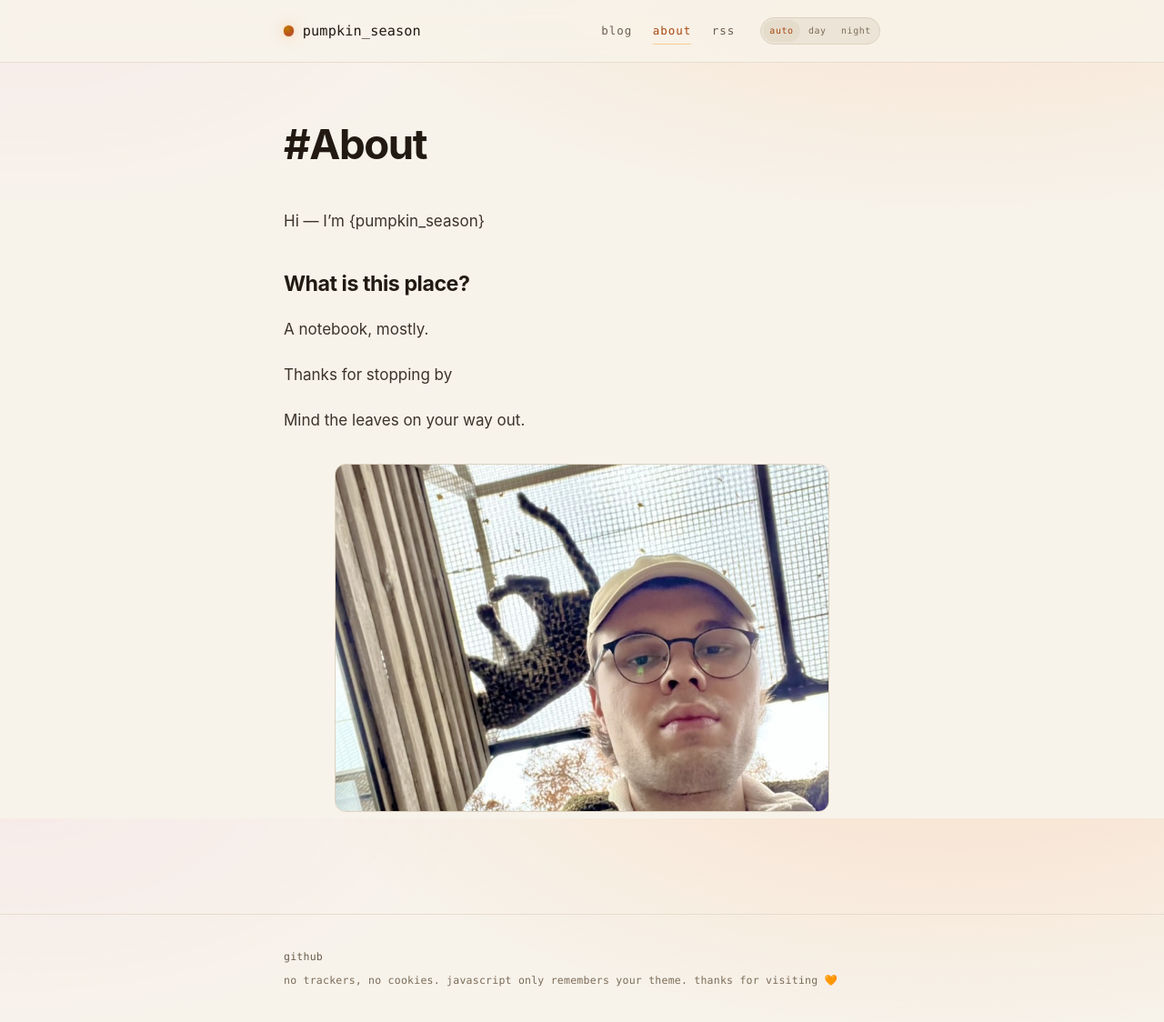
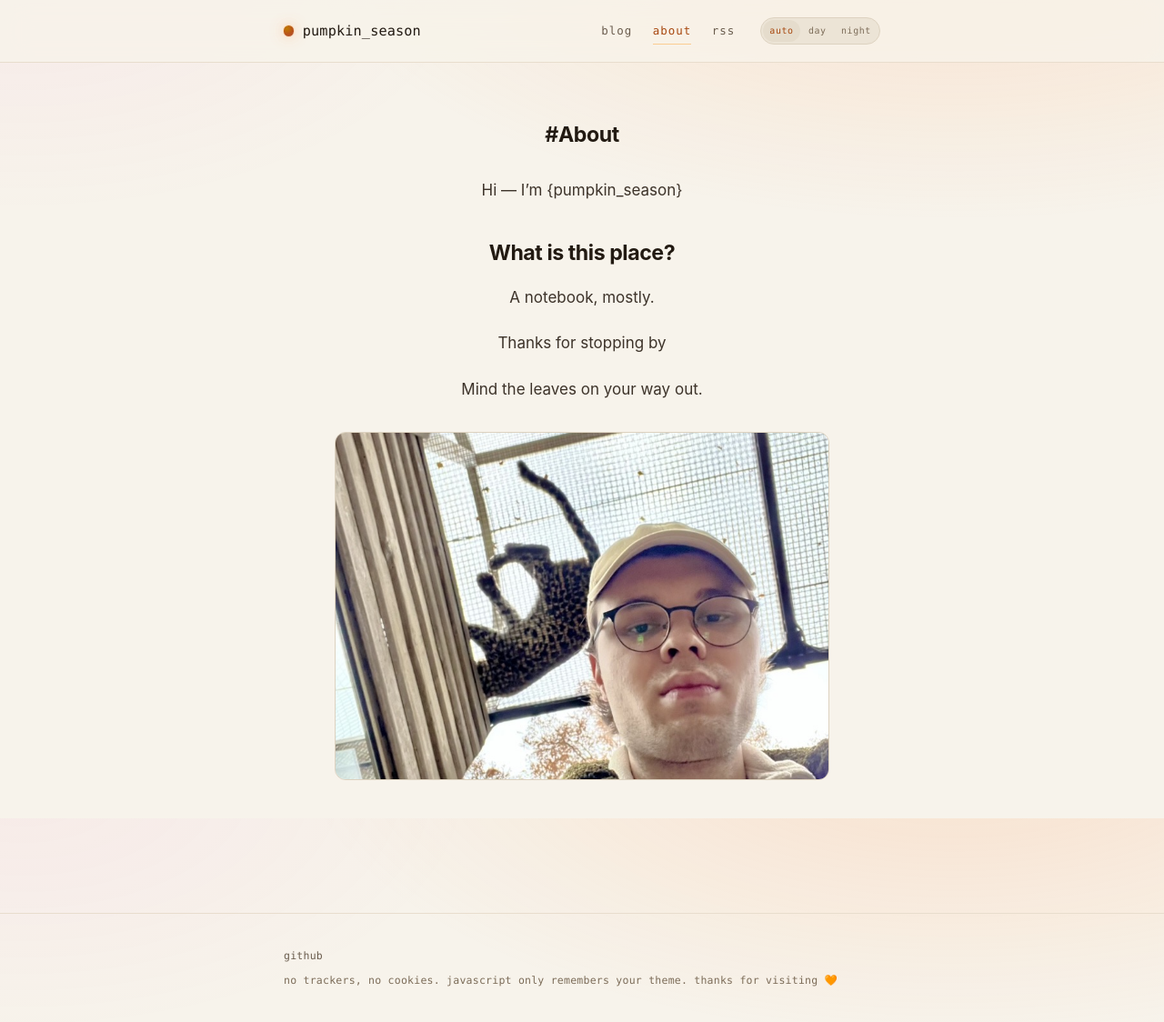
Before and after one commit to PumpkinSeason/my-blog, a Jekyll site: the page built from about.md, in a window 1280 px wide and 1136 px high. Shown: the top 1124 px of the window at 91% size. Built offline with Jekyll 4.4.1, drawn with Linux system fonts in a browser that asks for light colours.

Commit message:
about: centre the page, match heading sizes

```diff
--- a/_layouts/page.html
+++ b/_layouts/page.html
@@ -2,12 +2,12 @@
 layout: default
 ---
 
-<article class="post wrap">
+<article class="post wrap{% if page.centered %} post--centered{% endif %}">
   <header class="post-header">
     {%- if page.kicker %}
     <p class="kicker">{{ page.kicker }}</p>
     {%- endif %}
-    <h1>{{ page.heading | default: page.title }}</h1>
+    <h1{% if page.compact_heading %} class="page-title--compact"{% endif %}>{{ page.heading | default: page.title }}</h1>
     {%- if page.description %}
     <p class="lede">{{ page.description }}</p>
     {%- endif %}
--- a/assets/css/style.css
+++ b/assets/css/style.css
@@ -434,6 +434,24 @@ img {
   color: var(--ember-bright);
 }
 
+/* compact, centred page variant (About) */
+
+.post--centered .post-header,
+.post--centered .prose {
+  text-align: center;
+}
+
+.post--centered .post-header {
+  margin-bottom: 1.9rem;
+}
+
+.post-header h1.page-title--compact {
+  font-size: 1.45rem;
+  line-height: 1.3;
+  letter-spacing: -0.02em;
+  font-weight: 650;
+}
+
 /* ---------- prose ---------- */
 
 .prose {
```
Also changed, not shown: about.md (+2 -0 lines).
